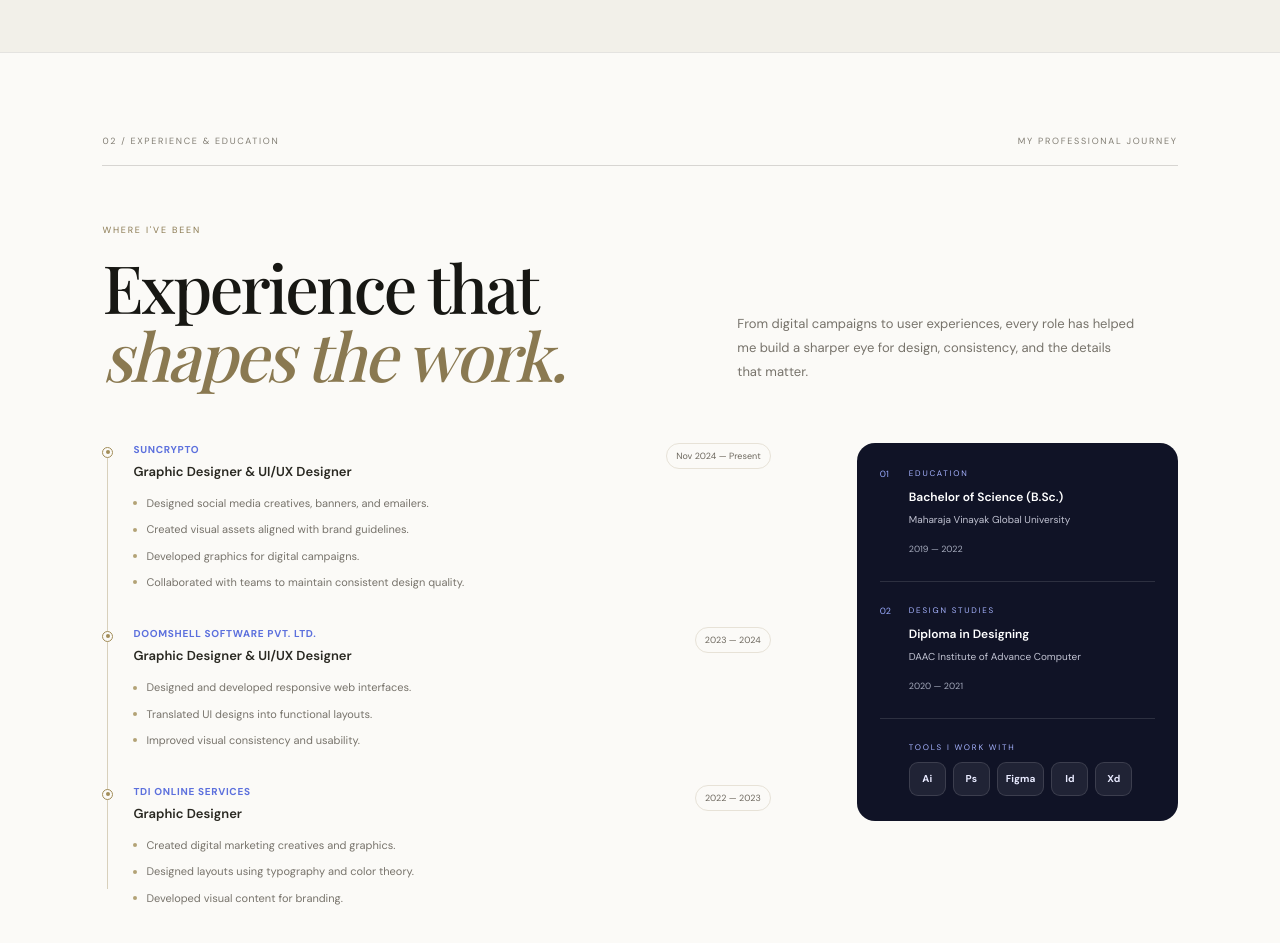
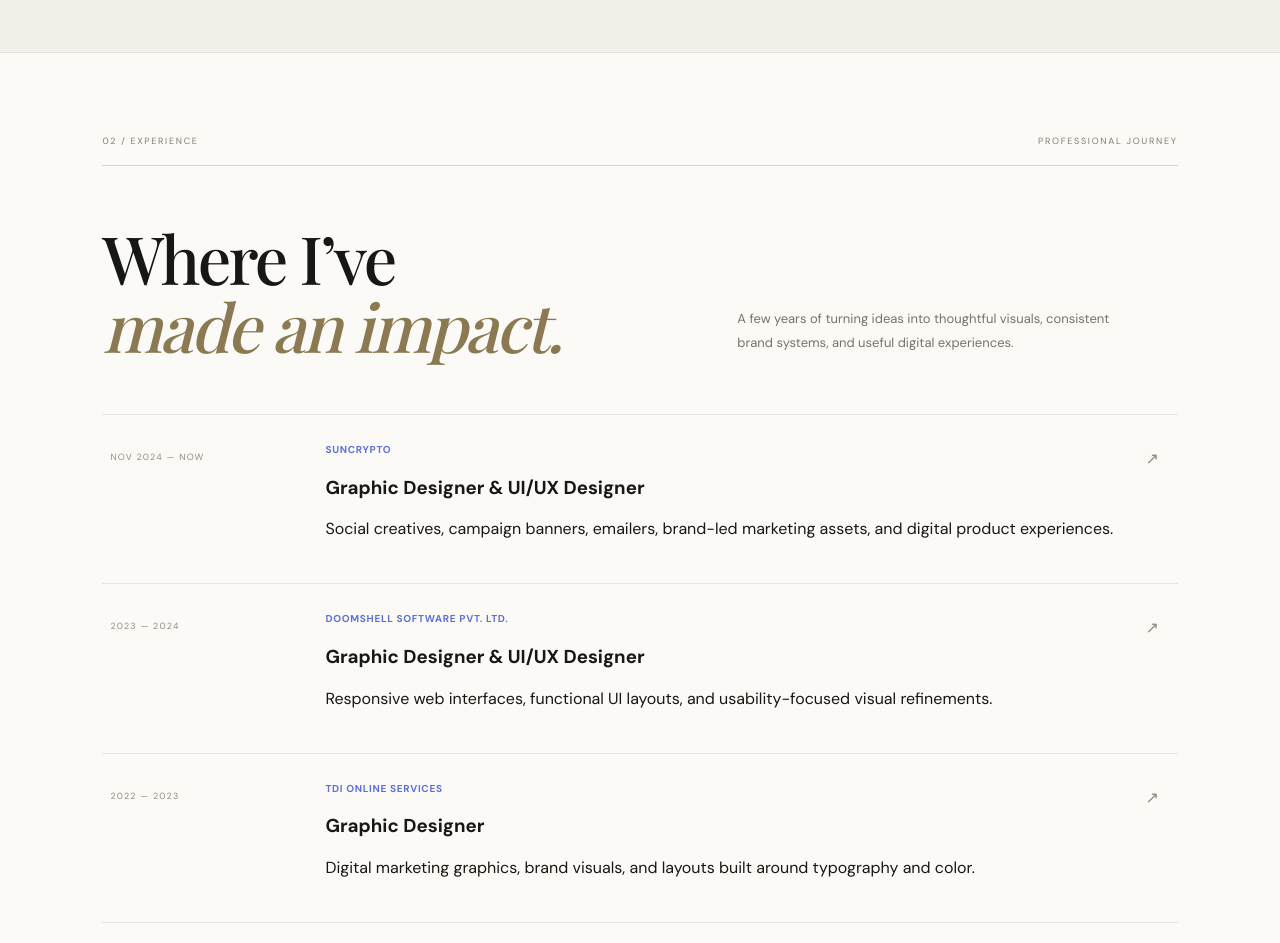
Before and after one commit to Rizzu01/port-folio, a Next.js app: page / in a window 1280 px wide. Shown: the part 1780-2723 px from the top of the page. Built offline with nearby package versions, Linux system fonts and the light colour scheme; a web font is replaced by a local one.

Commit message:
Simplify experience section and remove education

```diff
--- a/app/page.tsx
+++ b/app/page.tsx
@@ -220,22 +220,27 @@ export default function Home() {
       </div>
     </section>
     <section className="experience-section" id="experience" aria-labelledby="experience-title">
-      <div className="experience-topline"><span>02 / EXPERIENCE &amp; EDUCATION</span><span>MY PROFESSIONAL JOURNEY</span></div>
+      <div className="experience-topline"><span>02 / EXPERIENCE</span><span>PROFESSIONAL JOURNEY</span></div>
       <div className="experience-heading">
-        <div><p className="experience-kicker">WHERE I'VE BEEN</p><h2 id="experience-title">Experience that<br/><em>shapes the work.</em></h2></div>
-        <p className="experience-summary">From digital campaigns to user experiences, every role has helped me build a sharper eye for design, consistency, and the details that matter.</p>
+        <h2 id="experience-title">Where I’ve<br/><em>made an impact.</em></h2>
+        <p className="experience-summary">A few years of turning ideas into thoughtful visuals, consistent brand systems, and useful digital experiences.</p>
       </div>
-      <div className="experience-grid">
-        <div className="experience-timeline">
-          <article className="experience-item"><div className="experience-marker"><span/></div><div className="experience-item-heading"><div><p className="experience-company">SUNCRYPTO</p><h3>Graphic Designer &amp; UI/UX Designer</h3></div><span className="experience-date">Nov 2024 — Present</span></div><ul><li>Designed social media creatives, banners, and emailers.</li><li>Created visual assets aligned with brand guidelines.</li><li>Developed graphics for digital campaigns.</li><li>Collaborated with teams to maintain consistent design quality.</li></ul></article>
-          <article className="experience-item"><div className="experience-marker"><span/></div><div className="experience-item-heading"><div><p className="experience-company">DOOMSHELL SOFTWARE PVT. LTD.</p><h3>Graphic Designer &amp; UI/UX Designer</h3></div><span className="experience-date">2023 — 2024</span></div><ul><li>Designed and developed responsive web interfaces.</li><li>Translated UI designs into functional layouts.</li><li>Improved visual consistency and usability.</li></ul></article>
-          <article className="experience-item"><div className="experience-marker"><span/></div><div className="experience-item-heading"><div><p className="experience-company">TDI ONLINE SERVICES</p><h3>Graphic Designer</h3></div><span className="experience-date">2022 — 2023</span></div><ul><li>Created digital marketing creatives and graphics.</li><li>Designed layouts using typography and color theory.</li><li>Developed visual content for branding.</li></ul></article>
-        </div>
-        <aside className="experience-sidebar">
-          <div className="experience-side-block"><span className="experience-side-index">01</span><p className="experience-side-label">EDUCATION</p><h3>Bachelor of Science (B.Sc.)</h3><p>Maharaja Vinayak Global University</p><span className="experience-side-date">2019 — 2022</span></div>
-          <div className="experience-side-block"><span className="experience-side-index">02</span><p className="experience-side-label">DESIGN STUDIES</p><h3>Diploma in Designing</h3><p>DAAC Institute of Advance Computer</p><span className="experience-side-date">2020 — 2021</span></div>
-          <div className="experience-tools"><p className="experience-side-label">TOOLS I WORK WITH</p><div className="experience-tool-list"><span>Ai</span><span>Ps</span><span>Figma</span><span>Id</span><span>Xd</span></div></div>
-        </aside>
+      <div className="experience-list">
+        <article className="experience-row">
+          <span className="experience-period">NOV 2024 — NOW</span>
+          <div className="experience-role"><p className="experience-company">SUNCRYPTO</p><h3>Graphic Designer &amp; UI/UX Designer</h3><p>Social creatives, campaign banners, emailers, brand-led marketing assets, and digital product experiences.</p></div>
+          <span className="experience-arrow" aria-hidden="true">↗</span>
+        </article>
+        <article className="experience-row">
+          <span className="experience-period">2023 — 2024</span>
+          <div className="experience-role"><p className="experience-company">DOOMSHELL SOFTWARE PVT. LTD.</p><h3>Graphic Designer &amp; UI/UX Designer</h3><p>Responsive web interfaces, functional UI layouts, and usability-focused visual refinements.</p></div>
+          <span className="experience-arrow" aria-hidden="true">↗</span>
+        </article>
+        <article className="experience-row">
+          <span className="experience-period">2022 — 2023</span>
+          <div className="experience-role"><p className="experience-company">TDI ONLINE SERVICES</p><h3>Graphic Designer</h3><p>Digital marketing graphics, brand visuals, and layouts built around typography and color.</p></div>
+          <span className="experience-arrow" aria-hidden="true">↗</span>
+        </article>
       </div>
     </section>
   </div>
```
